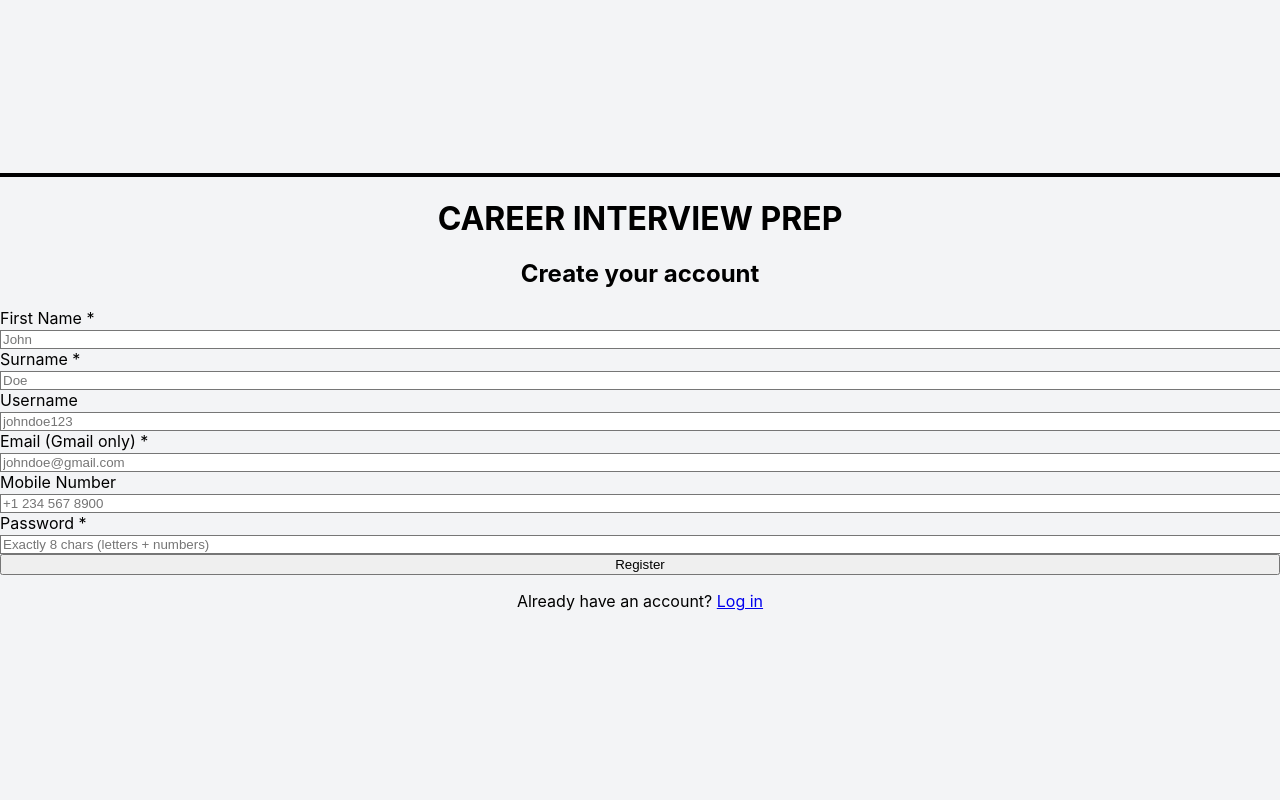
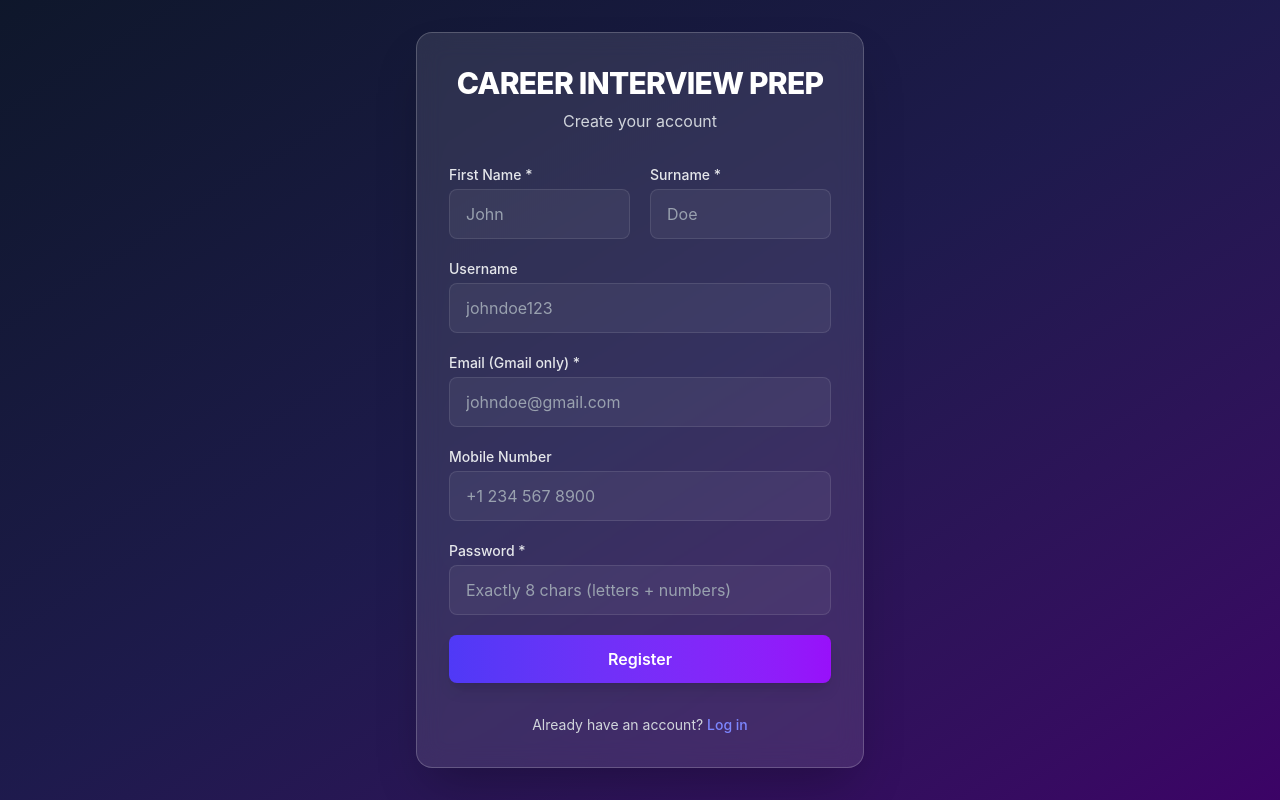
Before and after one commit to zoyanaikwade8-debug/career_interview_prep, a React (Vite) app in the folder frontend/: page /register in a window 1280 px wide. Built offline with nearby package versions, Linux system fonts and the light colour scheme; no server answers.

Commit message:
Upgrade registration page UI to professional look

```diff
--- a/frontend/src/index.css
+++ b/frontend/src/index.css
@@ -1,6 +1,4 @@
-@tailwind base;
-@tailwind components;
-@tailwind utilities;
+@import "tailwindcss";
 
 body {
   margin: 0;
--- a/frontend/src/pages/Register.jsx
+++ b/frontend/src/pages/Register.jsx
@@ -58,62 +58,62 @@ export default function Register() {
   };
 
   return (
-    <div className="min-h-screen flex items-center justify-center p-4 bg-gray-50">
-      <div className="bg-white p-8 rounded-lg shadow-xl w-full max-w-md border-t-4 border-blue-600">
-        <h1 className="text-2xl font-bold text-center mb-6 tracking-wider text-gray-800">
+    <div className="min-h-screen flex items-center justify-center p-4 bg-gradient-to-br from-slate-900 via-indigo-950 to-purple-950">
+      <div className="bg-white/10 backdrop-blur-md border border-white/20 shadow-2xl rounded-2xl p-8 max-w-md w-full mx-4">
+        <h1 className="text-3xl font-extrabold text-white text-center tracking-tight mb-2">
           CAREER INTERVIEW PREP
         </h1>
-        <h2 className="text-lg text-center text-gray-600 mb-6">Create your account</h2>
+        <h2 className="text-md text-center text-gray-300 mb-8">Create your account</h2>
 
-        {error && <div className="bg-red-50 border-l-4 border-red-500 text-red-700 p-3 rounded mb-4 text-sm font-medium">{error}</div>}
-        {success && <div className="bg-green-50 border-l-4 border-green-500 text-green-700 p-3 rounded mb-4 text-sm font-medium">{success}</div>}
+        {error && <div className="bg-red-500/20 border-l-4 border-red-500 text-red-200 p-3 rounded mb-6 text-sm font-medium backdrop-blur-sm">{error}</div>}
+        {success && <div className="bg-green-500/20 border-l-4 border-green-500 text-green-200 p-3 rounded mb-6 text-sm font-medium backdrop-blur-sm">{success}</div>}
 
-        <form onSubmit={handleSubmit} className="space-y-4">
-          <div className="flex flex-col md:flex-row gap-4">
+        <form onSubmit={handleSubmit} className="space-y-5">
+          <div className="flex flex-col md:flex-row gap-5">
             <div className="w-full">
-              <label className="block text-sm font-medium text-gray-700 mb-1">First Name *</label>
-              <input type="text" name="firstName" value={formData.firstName} onChange={handleChange} className="w-full px-4 py-2 border border-gray-300 rounded-md focus:outline-none focus:ring-2 focus:ring-blue-500" placeholder="John" />
+              <label className="text-sm font-medium text-gray-200 block mb-1">First Name *</label>
+              <input type="text" name="firstName" value={formData.firstName} onChange={handleChange} className="w-full bg-white/5 border border-white/10 text-white placeholder-gray-400 focus:ring-2 focus:ring-indigo-500 focus:outline-none px-4 py-3 rounded-lg transition" placeholder="John" />
             </div>
             <div className="w-full">
-              <label className="block text-sm font-medium text-gray-700 mb-1">Surname *</label>
-              <input type="text" name="surname" value={formData.surname} onChange={handleChange} className="w-full px-4 py-2 border border-gray-300 rounded-md focus:outline-none focus:ring-2 focus:ring-blue-500" placeholder="Doe" />
+              <label className="text-sm font-medium text-gray-200 block mb-1">Surname *</label>
+              <input type="text" name="surname" value={formData.surname} onChange={handleChange} className="w-full bg-white/5 border border-white/10 text-white placeholder-gray-400 focus:ring-2 focus:ring-indigo-500 focus:outline-none px-4 py-3 rounded-lg transition" placeholder="Doe" />
             </div>
           </div>
 
           <div>
-            <label className="block text-sm font-medium text-gray-700 mb-1">Username</label>
-            <input type="text" name="username" value={formData.username} onChange={handleChange} className="w-full px-4 py-2 border border-gray-300 rounded-md focus:outline-none focus:ring-2 focus:ring-blue-500" placeholder="johndoe123" required />
+            <label className="text-sm font-medium text-gray-200 block mb-1">Username</label>
+            <input type="text" name="username" value={formData.username} onChange={handleChange} className="w-full bg-white/5 border border-white/10 text-white placeholder-gray-400 focus:ring-2 focus:ring-indigo-500 focus:outline-none px-4 py-3 rounded-lg transition" placeholder="johndoe123" required />
           </div>
 
           <div>
-            <label className="block text-sm font-medium text-gray-700 mb-1">Email (Gmail only) *</label>
-            <input type="email" name="email" value={formData.email} onChange={handleChange} className="w-full px-4 py-2 border border-gray-300 rounded-md focus:outline-none focus:ring-2 focus:ring-blue-500" placeholder="johndoe@gmail.com" required />
+            <label className="text-sm font-medium text-gray-200 block mb-1">Email (Gmail only) *</label>
+            <input type="email" name="email" value={formData.email} onChange={handleChange} className="w-full bg-white/5 border border-white/10 text-white placeholder-gray-400 focus:ring-2 focus:ring-indigo-500 focus:outline-none px-4 py-3 rounded-lg transition" placeholder="johndoe@gmail.com" required />
           </div>
 
           <div>
-            <label className="block text-sm font-medium text-gray-700 mb-1">Mobile Number</label>
-            <input type="tel" name="mobile" value={formData.mobile} onChange={handleChange} className="w-full px-4 py-2 border border-gray-300 rounded-md focus:outline-none focus:ring-2 focus:ring-blue-500" placeholder="+1 234 567 8900" required />
+            <label className="text-sm font-medium text-gray-200 block mb-1">Mobile Number</label>
+            <input type="tel" name="mobile" value={formData.mobile} onChange={handleChange} className="w-full bg-white/5 border border-white/10 text-white placeholder-gray-400 focus:ring-2 focus:ring-indigo-500 focus:outline-none px-4 py-3 rounded-lg transition" placeholder="+1 234 567 8900" required />
           </div>
 
           <div>
-            <label className="block text-sm font-medium text-gray-700 mb-1">Password *</label>
-            <input type="password" name="password" value={formData.password} onChange={handleChange} className="w-full px-4 py-2 border border-gray-300 rounded-md focus:outline-none focus:ring-2 focus:ring-blue-500" placeholder="Exactly 8 chars (letters + numbers)" required />
+            <label className="text-sm font-medium text-gray-200 block mb-1">Password *</label>
+            <input type="password" name="password" value={formData.password} onChange={handleChange} className="w-full bg-white/5 border border-white/10 text-white placeholder-gray-400 focus:ring-2 focus:ring-indigo-500 focus:outline-none px-4 py-3 rounded-lg transition" placeholder="Exactly 8 chars (letters + numbers)" required />
           </div>
 
           <button
             type="submit"
             disabled={isLoading}
-            className={`w-full text-white py-2 rounded-md transition duration-300 font-semibold mt-2 flex justify-center items-center ${isLoading ? 'bg-blue-400 cursor-not-allowed' : 'bg-blue-600 hover:bg-blue-700'}`}
+            className={`w-full text-white font-semibold py-3 rounded-lg shadow-lg transition duration-200 transform active:scale-95 flex justify-center items-center mt-2 ${isLoading ? 'bg-indigo-500/50 cursor-not-allowed' : 'bg-gradient-to-r from-indigo-600 to-purple-600 hover:from-indigo-500 hover:to-purple-500'}`}
           >
             {isLoading ? (
               <span className="animate-spin rounded-full h-5 w-5 border-b-2 border-white mr-2"></span>
             ) : null}
-            {isLoading ? 'Registering...' : 'Register'}
+            {isLoading ? 'Creating Account...' : 'Register'}
           </button>
         </form>
 
-        <p className="text-center text-sm text-gray-600 mt-6">
-          Already have an account? <Link to="/login" className="text-blue-600 font-medium hover:underline">Log in</Link>
+        <p className="text-center text-sm text-gray-300 mt-8">
+          Already have an account? <Link to="/login" className="text-indigo-400 font-medium hover:underline transition">Log in</Link>
         </p>
       </div>
     </div>
```
